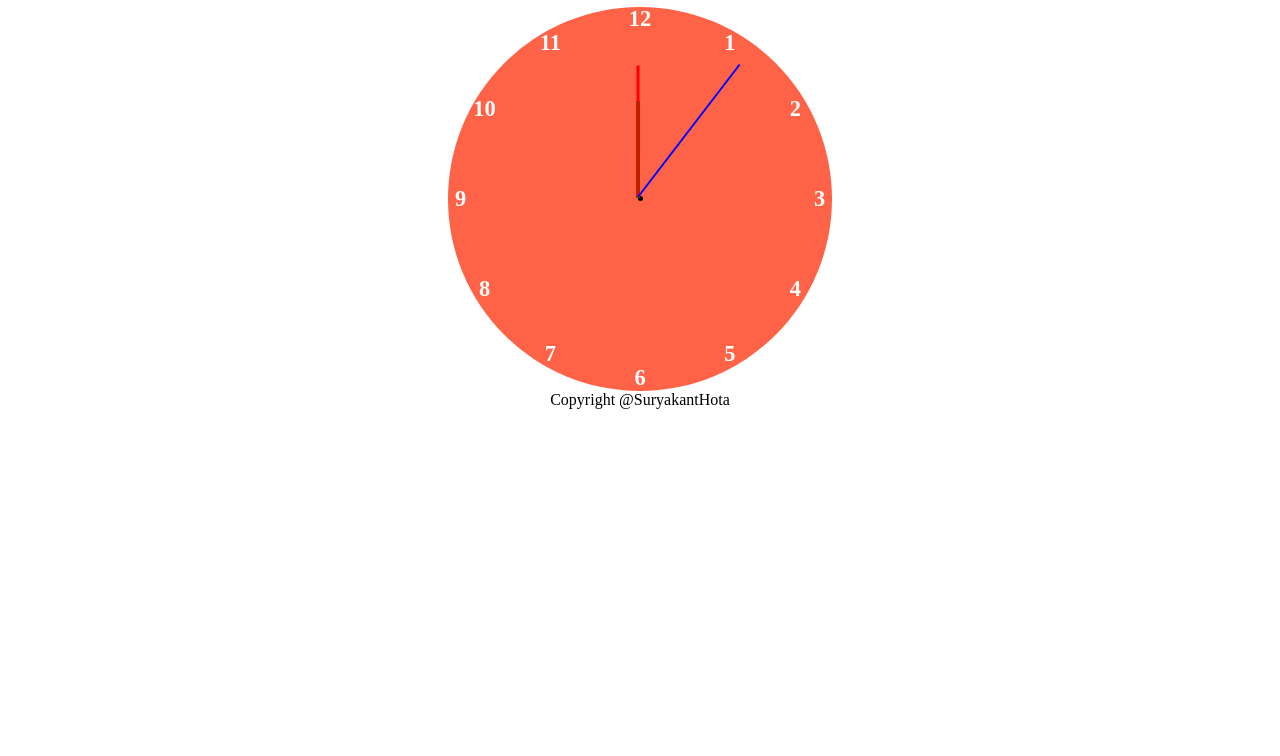
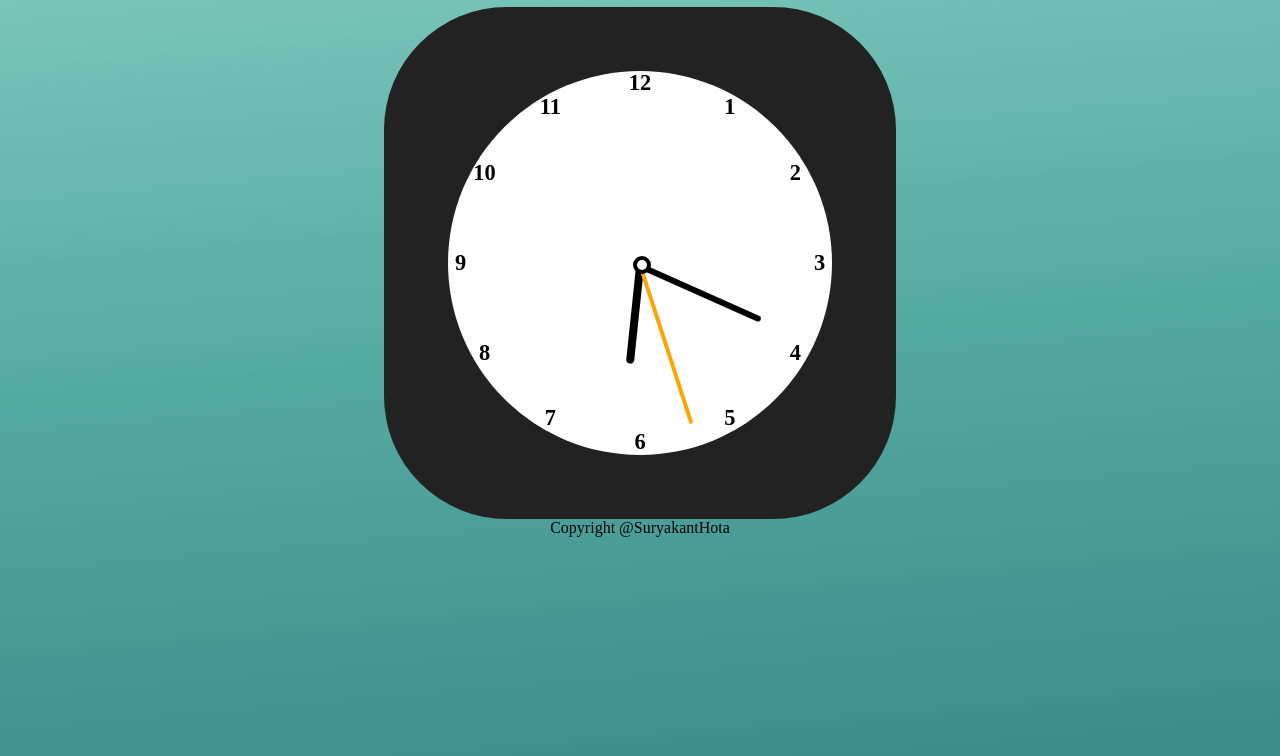
Before and after one commit to suryahota1/analog-clock, a website built with webpack: page dist/index.html in a window 1280 px wide. Shown: the part 73-829 px from the top of the page. Before the commit the page ends 800 px from the top, so only its background shows below. Built offline with Linux system fonts and the light colour scheme.

Commit message:
finished analog clock

```diff
--- a/src/css/style.css
+++ b/src/css/style.css
@@ -4,15 +4,29 @@
     --clock-radius: calc((var(--clock-size) - var(--timer-width)) / 2);
     font-size: 16px;
 }
+body {
+    background-image: linear-gradient(175deg, rgb(128, 202, 190), rgb(85, 170, 160), rgb(60, 139, 139));
+    background-repeat: no-repeat;
+    height: 100vh;
+}
 header, footer {
     text-align: center;
+}
+
+.clock-container {
+    background: #222;
+    border-radius: 24%;
+    width: 40vw;
+    height: 40vw;
+    display: grid;
+    margin: 0 auto;
+    place-content: center;
 }
 .clock-face {
     width: var(--clock-size);
     height: var(--clock-size);
-    background-color: tomato;
+    background-color: #ffffff;
     border-radius: 50%;
-    margin: 0 auto;
     position: relative;
 }
 
@@ -61,14 +75,14 @@ header, footer {
 }
 
 .clock-face time:nth-child(12) {
-    --rotation: 120deg
+    --rotation: 120deg;
 }
 
 .clock-face time {
     position: absolute;
     font-size: 1.4em;
     font-weight: bold;
-    color: #fff;
+    color: #000000;
     left: calc(var(--clock-radius) + (var(--clock-radius) * cos(var(--rotation))));
     top: calc(var(--clock-radius) - (var(--clock-radius) * sin(var(--rotation))));
     width: var(--timer-width);
@@ -79,18 +93,19 @@ header, footer {
 
 .clock-face .center {
     position: absolute;
-    width: 5px;
-    height: 5px;
+    width: 10px;
+    height: 10px;
     border-radius: 50%;
-    background-color: #000;
-    left: calc(var(--clock-size) / 2 - 2.5px);
-    top: calc(var(--clock-size) / 2 - 2.5px);
+    background-color: #ffffff;
+    left: calc(var(--clock-size) / 2 - 7px);
+    top: calc(var(--clock-size) / 2 - 7px);
+    z-index: 4;
+    border: 4px solid #000000;
 }
 
 @keyframes turn {
-    to {
-        transform: rotate(1turn);
-    }
+    0% { transform: rotate(-90deg) }
+    100% { transform: rotate(270deg) }
 }
 
 .clock-face .arm {
@@ -100,30 +115,34 @@ header, footer {
     width: var(--arm_width);
     height: var(--arm_height);
     background-color: var(--arm_color);
-    left: calc(var(--clock-size) / 2 - 2.5px);
-    top: calc(var(--clock-size) / 2 - 2.5px);
+    left: calc(var(--clock-size) / 2);
+    top: calc(var(--clock-size) / 2);
+    border-radius: 5px;
 }
 
 .arm.seconds {
     --arm_width: calc(var(--clock-size) / 2 - var(--timer-width));
-    --arm_height: 2px;
-    --arm_color: blue;
+    --arm_height: 4px;
+    --arm_color: orange;
     z-index: 3;
     animation: turn 60s steps(60, end) infinite;
+    animation-delay: var(--_ds, 0s);
 }
 
 .arm.minutes {
     --arm_width: calc(var(--clock-size) / 2 - var(--timer-width) - 35px);
-    --arm_height: 3px;
-    --arm_color: red;
+    --arm_height: 6px;
+    --arm_color: #000000;
     z-index: 2;
     animation: turn 3600s steps(60, end) infinite;
+    animation-delay: var(--_dm, 0s);
 }
 
 .arm.hours {
     --arm_width: calc(var(--clock-size) / 2 - var(--timer-width) - 70px);
-    --arm_height: 4px;
-    --arm_color: green;
+    --arm_height: 8px;
+    --arm_color: #000000;
     z-index: 1;
-    animation: turn 43200s linear infinite;
+    animation: turn 43200s steps(60, end) infinite;
+    animation-delay: var(--_dh, 0s);
 }
--- a/src/index.js
+++ b/src/index.js
@@ -1,7 +1,14 @@
 import "./css/style.css";
 
 function initializeTime () {
-    console.log("Hello");
+    const time = new Date();
+    const hour = -3600 * (time.getHours() % 12);
+    const mins = -60 * time.getMinutes();
+    const seconds = -time.getSeconds();
+
+    document.querySelector("body").style.setProperty('--_dh', `${(hour + mins + seconds)}s`);
+    document.querySelector("body").style.setProperty('--_dm', `${mins + seconds}s`);
+    document.querySelector("body").style.setProperty('--_ds', `${(seconds)}s`);
 }
 
 initializeTime();
```
Also changed, not shown: dist/main.js.
